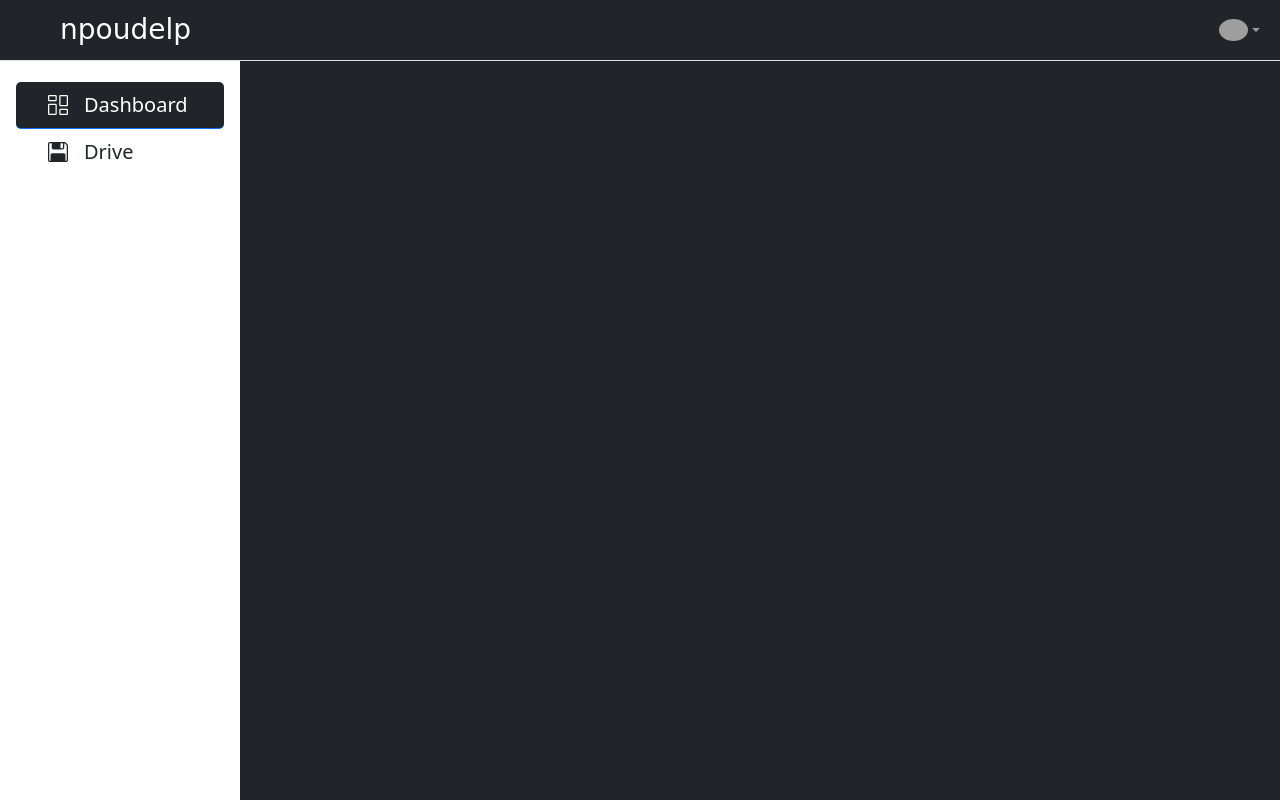
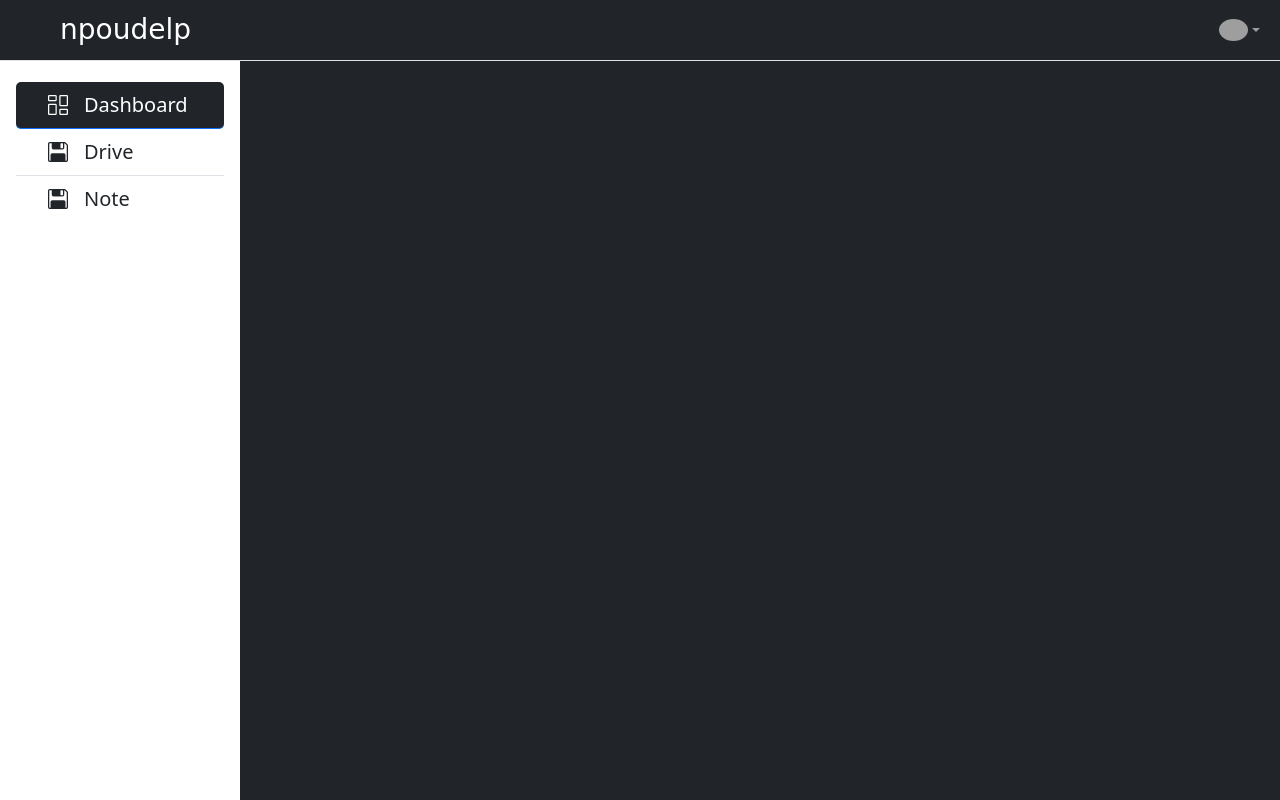
Before and after one commit to npoudelp/bqtbsb, a Django app: page / in a window 1280 px wide. Run offline with Django 4.2, Linux system fonts and the light colour scheme; the visitor is signed in with stand-in values (Sample User, id 1); grey boxes are pictures that could not be loaded.

Commit message:
note added in menu of base html

```diff
--- a/templates/frame.html
+++ b/templates/frame.html
@@ -76,6 +76,10 @@
                     <a href="{% url 'drive:my_drive' %}"
                         class="list-group-item list-group-item-action {% block drive_active %}{% endblock %}">
                         <i class="bi bi-floppy2 mx-3"></i><span>Drive</span>
+                    </a>
+                    <a href="{% url 'note:my_note' %}"
+                        class="list-group-item list-group-item-action {% block note_active %}{% endblock %}">
+                        <i class="bi bi-floppy2 mx-3"></i><span>Note</span>
                     </a>
                 </div>
             </div>
```
